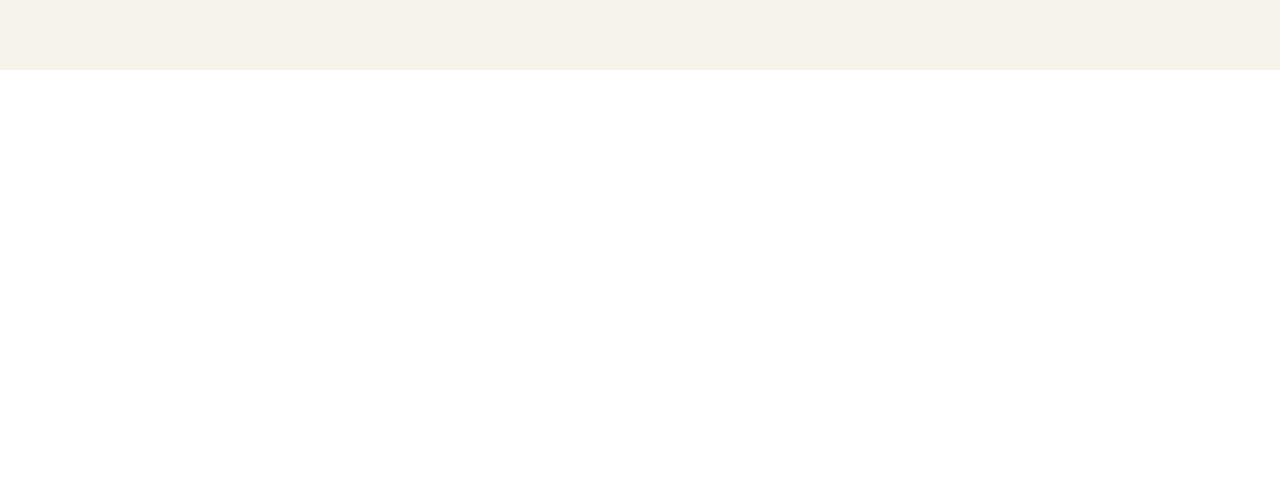
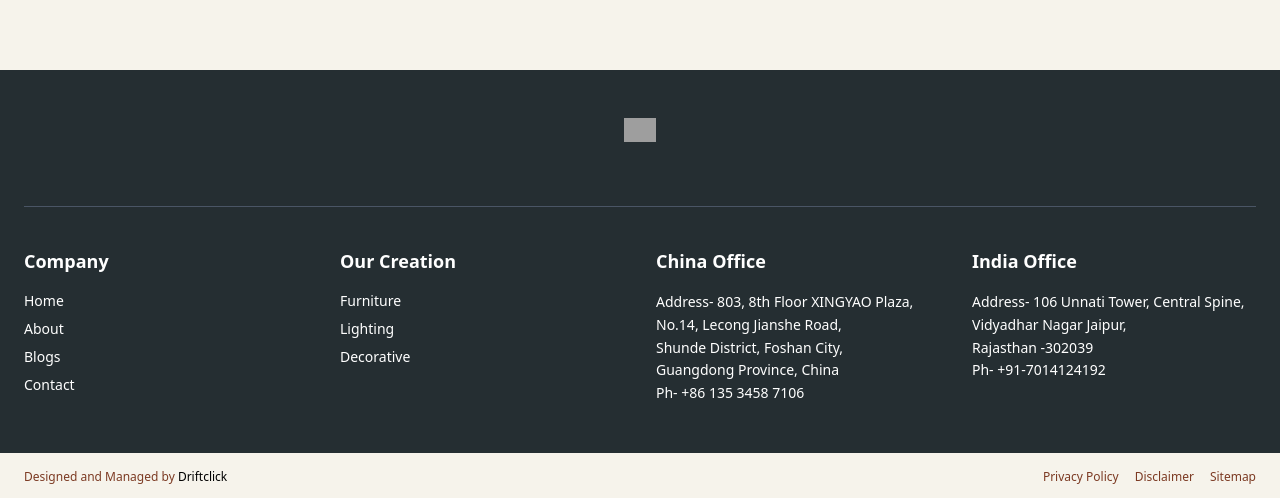
Before and after one commit to Monil072718/integrity-impex, a React (Vite) app: page / in a window 1280 px wide. Shown: the part 4528-5026 px from the top of the page. Before the commit the page ends 4598 px from the top, so only its background shows below. Built offline with nearby package versions, Linux system fonts and the light colour scheme; grey boxes are pictures that could not be loaded.

Commit message:
Footer done

```diff
--- a/src/App.jsx
+++ b/src/App.jsx
@@ -7,6 +7,7 @@ import AboutSection from './components/AboutSection'
 import ProductsFilter from './components/ProductsFilter'
 import TestimonialSection from './components/TestimonialSection'
 import BlogSection from './components/BlogSection'
+import Footer from './components/Footer'
 
 function App() {
   return (
@@ -19,6 +20,7 @@ function App() {
       <ProductsFilter />
       <TestimonialSection />
       <BlogSection />
+      <Footer />
     </>
   )
 }
--- /dev/null
+++ b/src/components/Footer.jsx
@@ -0,0 +1,78 @@
+const Footer = () => {
+    return (
+      <footer className="bg-[#252e32] text-white text-sm">
+        <div className="max-w-7xl mx-auto py-12 px-6">
+          <div className="flex flex-col items-center text-center space-y-4">
+            <img src="/logo.svg" alt="Logo" className="h-6" /> {/* Replace with actual logo */}
+            <div className="flex space-x-4 mt-2">
+              <a href="#" aria-label="Facebook">
+                <i className="fab fa-facebook-f"></i>
+              </a>
+              <a href="#" aria-label="Pinterest">
+                <i className="fab fa-pinterest-p"></i>
+              </a>
+              <a href="#" aria-label="Instagram">
+                <i className="fab fa-instagram"></i>
+              </a>
+            </div>
+          </div>
+
+          <hr className="my-10 border-gray-600" />
+
+          <div className="grid grid-cols-1 sm:grid-cols-2 md:grid-cols-4 gap-8 text-left">
+            <div>
+              <h4 className="text-lg font-semibold mb-4">Company</h4>
+              <ul className="space-y-2">
+                <li><a href="#" className="hover:underline">Home</a></li>
+                <li><a href="#" className="hover:underline">About</a></li>
+                <li><a href="#" className="hover:underline">Blogs</a></li>
+                <li><a href="#" className="hover:underline">Contact</a></li>
+              </ul>
+            </div>
+
+            <div>
+              <h4 className="text-lg font-semibold mb-4">Our Creation</h4>
+              <ul className="space-y-2">
+                <li><a href="#" className="hover:underline">Furniture</a></li>
+                <li><a href="#" className="hover:underline">Lighting</a></li>
+                <li><a href="#" className="hover:underline">Decorative</a></li>
+              </ul>
+            </div>
+
+            <div>
+              <h4 className="text-lg font-semibold mb-4">China Office</h4>
+              <p className="text-sm leading-relaxed">
+                Address- 803, 8th Floor XINGYAO Plaza, No.14, Lecong Jianshe Road,<br />
+                Shunde District, Foshan City,<br />
+                Guangdong Province, China<br />
+                Ph- +86 135 3458 7106
+              </p>
+            </div>
+
+            <div>
+              <h4 className="text-lg font-semibold mb-4">India Office</h4>
+              <p className="text-sm leading-relaxed">
+                Address- 106 Unnati Tower, Central Spine,<br />
+                Vidyadhar Nagar Jaipur,<br />
+                Rajasthan -302039<br />
+                Ph- +91-7014124192
+              </p>
+            </div>
+          </div>
+        </div>
+
+        <div className="bg-[#f6f3eb] text-[#7c3a23] py-4 px-6 flex flex-col md:flex-row justify-between items-center text-xs">
+          <span>
+            Designed and Managed by <a href="#" className="font-medium text-black">Driftclick</a>
+          </span>
+          <div className="flex space-x-4 mt-2 md:mt-0 text-[#7c3a23]">
+            <a href="#" className="hover:underline">Privacy Policy</a>
+            <a href="#" className="hover:underline">Disclaimer</a>
+            <a href="#" className="hover:underline">Sitemap</a>
+          </div>
+        </div>
+      </footer>
+    );
+  };
+
+  export default Footer;
```
